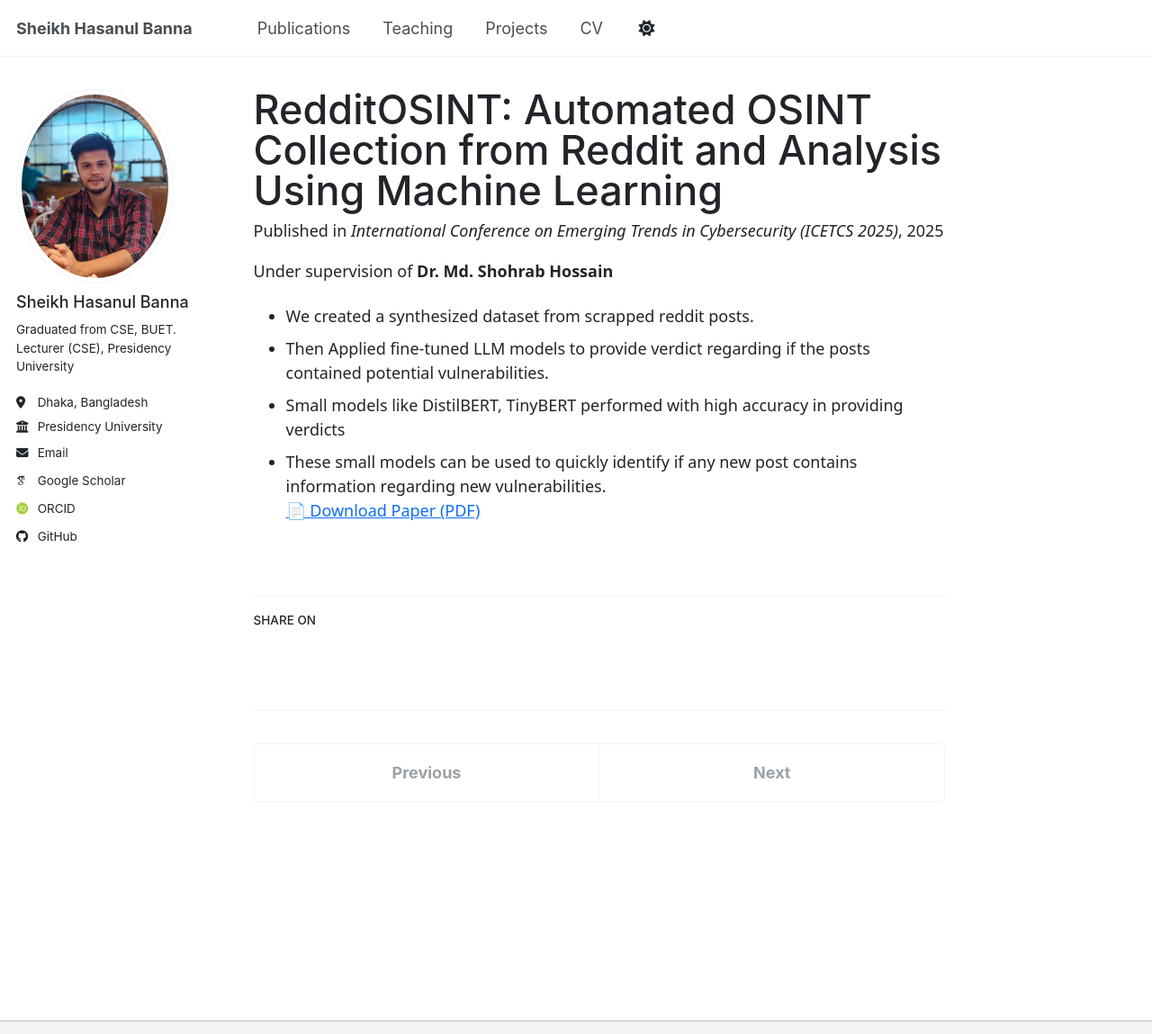
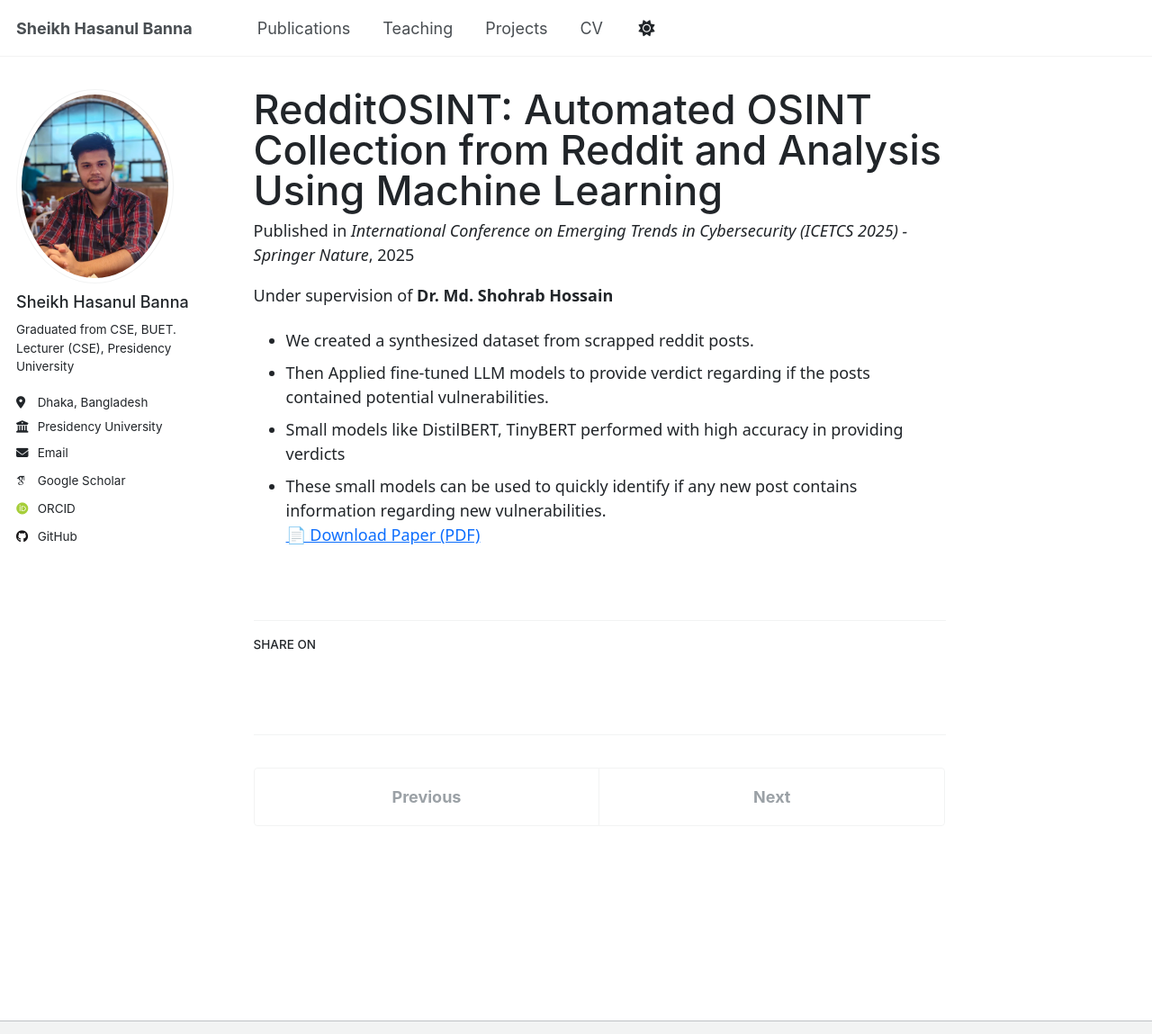
Before and after one commit to SheikhHasanulBanna/sheikhhasanulbanna.github.io, a Jekyll site: the page built from _publications/2025-09-01-redditOSINT.md, in a window 1280 px wide and 1271 px high, cut to the strip 0-1149 px from the top of the window. Shown: the whole strip at 90% size. Built offline with Jekyll 4.4.1, drawn with Linux system fonts in a browser that asks for light colours; some web fonts are replaced; a script that is not in the unit is left out.

Commit message:
Added RedditOSINT author copy

```diff
--- a/_publications/2025-09-01-redditOSINT.md
+++ b/_publications/2025-09-01-redditOSINT.md
@@ -3,8 +3,8 @@
 collection: publications
 category: conferences
 date: 2025-09-15
-venue: "International Conference on Emerging Trends in Cybersecurity (ICETCS 2025)"
-paperurl: /files/OSINT_Kowser_Hasanul.pdf
+venue: "International Conference on Emerging Trends in Cybersecurity (ICETCS 2025) - Springer Nature"
+paperurl: /files/RedditOSINT.pdf
 excerpt: 'This paper presents an automated OSINT collec-
 tion and analysis system that uses machine learning techniques to extract security-related information from Reddit and then finds out if certain post contains information about security vulnerability.'
 ---
```
Also changed, not shown: 1 other file.
